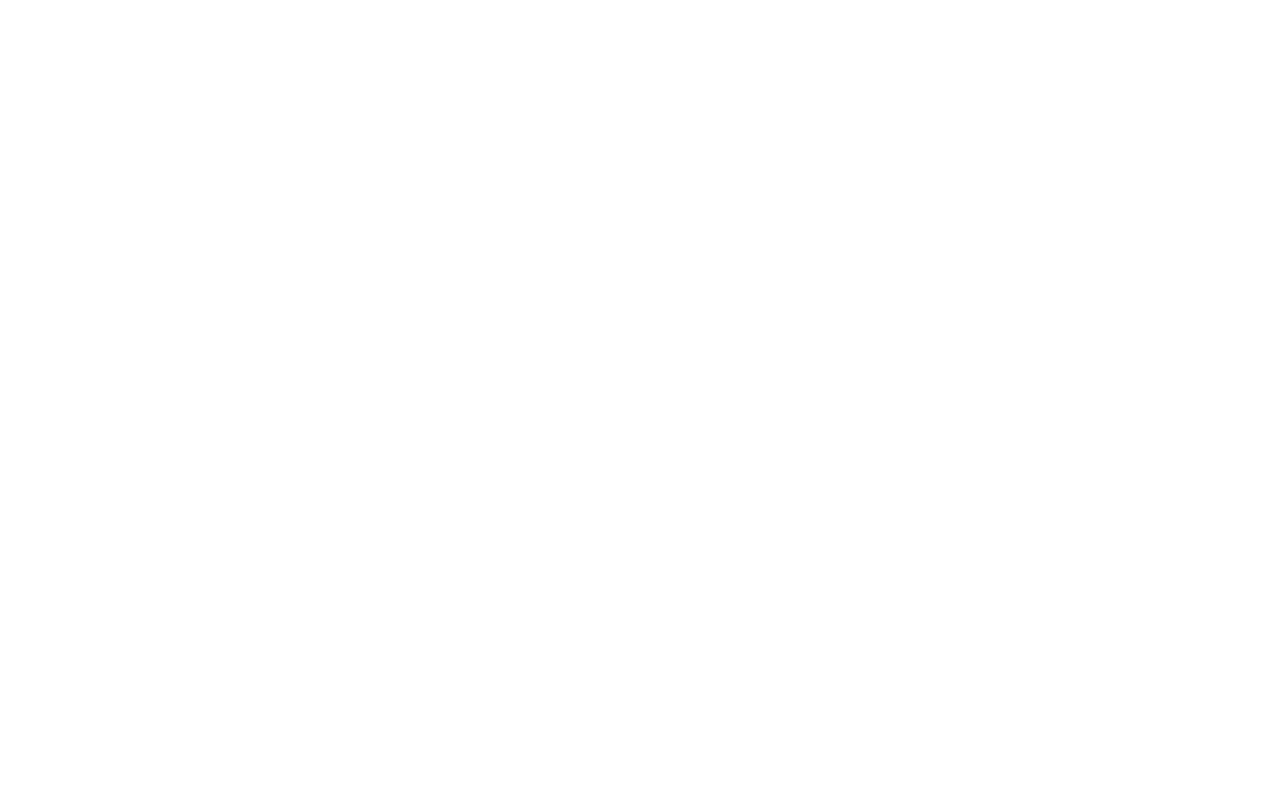
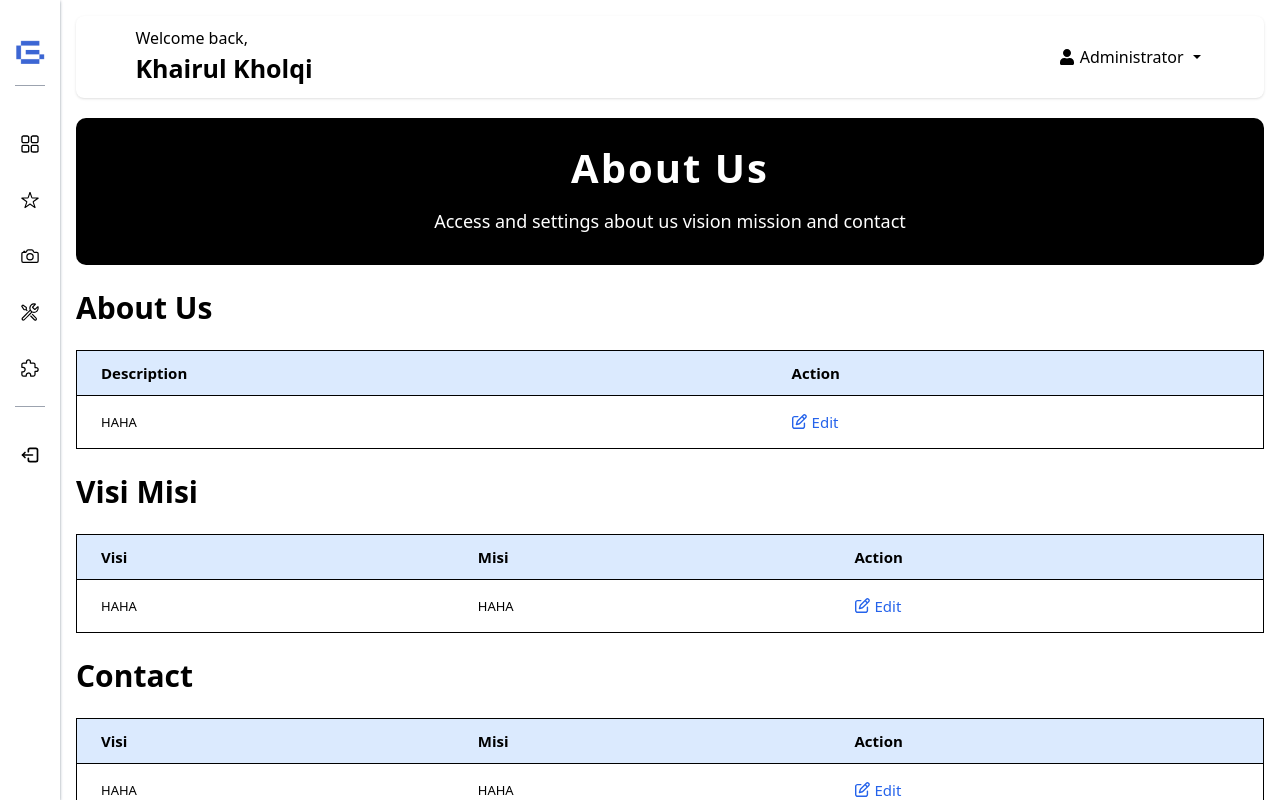
Before and after one commit to Muhammad-Khairul-Kholqi/AdminPageApkTools, a React (Create React App) app: page /data-about in a window 1280 px wide. Before the commit this address had no page. Built offline with nearby package versions, Linux system fonts and the light colour scheme.

Commit message:
add table about us

```diff
--- a/src/App.js
+++ b/src/App.js
@@ -4,6 +4,9 @@ import { BrowserRouter as Router, Route, Routes } from 'react-router-dom';
 import Sidebar from "./Template/Sidebar";
 import Header from "./Template/Header";
 import Dashboard from './Dashboard';
+
+// about
+import DataAbout from "./Data/About/DataAbout";
 
 const DefaultLayout = ({ children }) => {
   return(
@@ -36,6 +39,16 @@ function App() {
                     </DefaultLayout>
                   }
               />
+
+              {/* about */}
+              <Route
+                  path = "/data-about"
+                  element={
+                    <DefaultLayout>
+                      <DataAbout />
+                    </DefaultLayout>
+                  }
+              />
           </Routes>
       </Router>
     </div>
--- /dev/null
+++ b/src/Data/About/DataAbout.js
@@ -0,0 +1,138 @@
+import React from "react";
+import { Link } from "react-router-dom";
+
+import { FaRegPenToSquare } from "react-icons/fa6";
+
+const DataAbout = () => {
+    return(
+        <div>
+            <div className = "container bg-black mt-[20px] rounded-[10px] px-[10%] py-[30px] text-center text-white"
+                    data-aos="flip-down" data-aos-duration="1300">
+                <h1 className = "title-header text-[40px] leading-10 font-bold font-roboto-slab tracking-[2px]" > About Us </h1>
+                <p className="description mt-[20px] text-[18px] font-inter">
+                    Access and settings about us vision mission and contact
+                </p>
+            </div>
+
+            <div>
+                <div className="mt-[20px]">
+                    <p className="text-[30px] font-bold">About Us</p>
+                </div>
+                <div className = "relative mt-[20px] overflow-x-auto border-solid border-[1px] border-black" >
+                    <table className = "w-full text-sm text-left rtl:text-right" >
+                        <thead className = "text-[15px] bg-blue-100 border-b-[1px] border-black" >
+                            <tr>
+                                <th scope="col" className="px-6 py-3">
+                                    Description
+                                </th>
+                                <th scope="col" className="px-6 py-3">
+                                    Action
+                                </th>
+                            </tr>
+                        </thead>
+                        <tbody>
+                            <tr className="text-[13px]">
+                                <td className="px-6 py-4">
+                                    HAHA
+                                </td>
+                                <td className="px-6 py-4 flex gap-[10px]">
+                                    <Link to = "">
+                                        <div className="icon-text text-[15px] flex gap-[5px] items-center text-blue-600 hover:underline">
+                                            <FaRegPenToSquare />
+                                            <p className="text-link">Edit</p>
+                                        </div>
+                                    </Link>
+                                </td>
+                            </tr>
+                        </tbody>
+                    </table>
+                </div>
+            </div>
+
+            <div>
+                <div className="mt-[20px]">
+                    <p className="text-[30px] font-bold">Visi Misi</p>
+                </div>
+                <div className = "relative mt-[20px] overflow-x-auto border-solid border-[1px] border-black" >
+                    <table className = "w-full text-sm text-left rtl:text-right" >
+                        <thead className = "text-[15px] bg-blue-100 border-b-[1px] border-black" >
+                            <tr>
+                                <th scope="col" className="px-6 py-3">
+                                    Visi
+                                </th>
+                                <th scope="col" className="px-6 py-3">
+                                    Misi
+                                </th>
+                                <th scope="col" className="px-6 py-3">
+                                    Action
+                                </th>
+                            </tr>
+                        </thead>
+                        <tbody>
+                            <tr className="text-[13px]">
+                                <td className="px-6 py-4">
+                                    HAHA
+                                </td>
+                                <td className="px-6 py-4">
+                                    HAHA
+                                </td>
+                                <td className="px-6 py-4 flex gap-[10px]">
+                                    <Link to = "">
+                                        <div className="icon-text text-[15px] flex gap-[5px] items-center text-blue-600 hover:underline">
+                                            <FaRegPenToSquare />
+                                            <p className="text-link">Edit</p>
+                                        </div>
+                                    </Link>
+                                </td>
+                            </tr>
+                        </tbody>
+                    </table>
+                </div>
+            </div>
+
+            <div>
+                <div className="mt-[20px]">
+                    <p className="text-[30px] font-bold">Contact</p>
+                </div>
+                <div className = "relative mt-[20px] overflow-x-auto border-solid border-[1px] border-black" >
+                    <table className = "w-full text-sm text-left rtl:text-right" >
+                        <thead className = "text-[15px] bg-blue-100 border-b-[1px] border-black" >
+                            <tr>
+                                <th scope="col" className="px-6 py-3">
+                                    Visi
+                                </th>
+                                <th scope="col" className="px-6 py-3">
+                                    Misi
+                                </th>
+                                <th scope="col" className="px-6 py-3">
+                                    Action
+                                </th>
+                            </tr>
+                        </thead>
+                        <tbody>
+                            <tr className="text-[13px]">
+                                <td className="px-6 py-4">
+                                    HAHA
+                                </td>
+                                <td className="px-6 py-4">
+                                    HAHA
+                                </td>
+                                <td className="px-6 py-4 flex gap-[10px]">
+                                    <Link to = "">
+                                        <div className="icon-text text-[15px] flex gap-[5px] items-center text-blue-600 hover:underline">
+                                            <FaRegPenToSquare />
+                                            <p className="text-link">Edit</p>
+                                        </div>
+                                    </Link>
+                                </td>
+                            </tr>
+                        </tbody>
+                    </table>
+                </div>
+            </div>
+
+        </div>
+    )
+}
+
+export default DataAbout;
--- a/src/Template/Sidebar.js
+++ b/src/Template/Sidebar.js
@@ -31,7 +31,7 @@ const Sidebar = () => {
                             </li>
                         </Link>
 
-                        <Link>
+                        <Link to="/data-about">
                             <li
                                 className="about p-[8px] hover:bg-gray-200 mt-[20px] hover:text-gray-700 rounded-[3px] ease-in duration-300">
                                 <IoIosStarOutline className="text-[20px]" />
```
